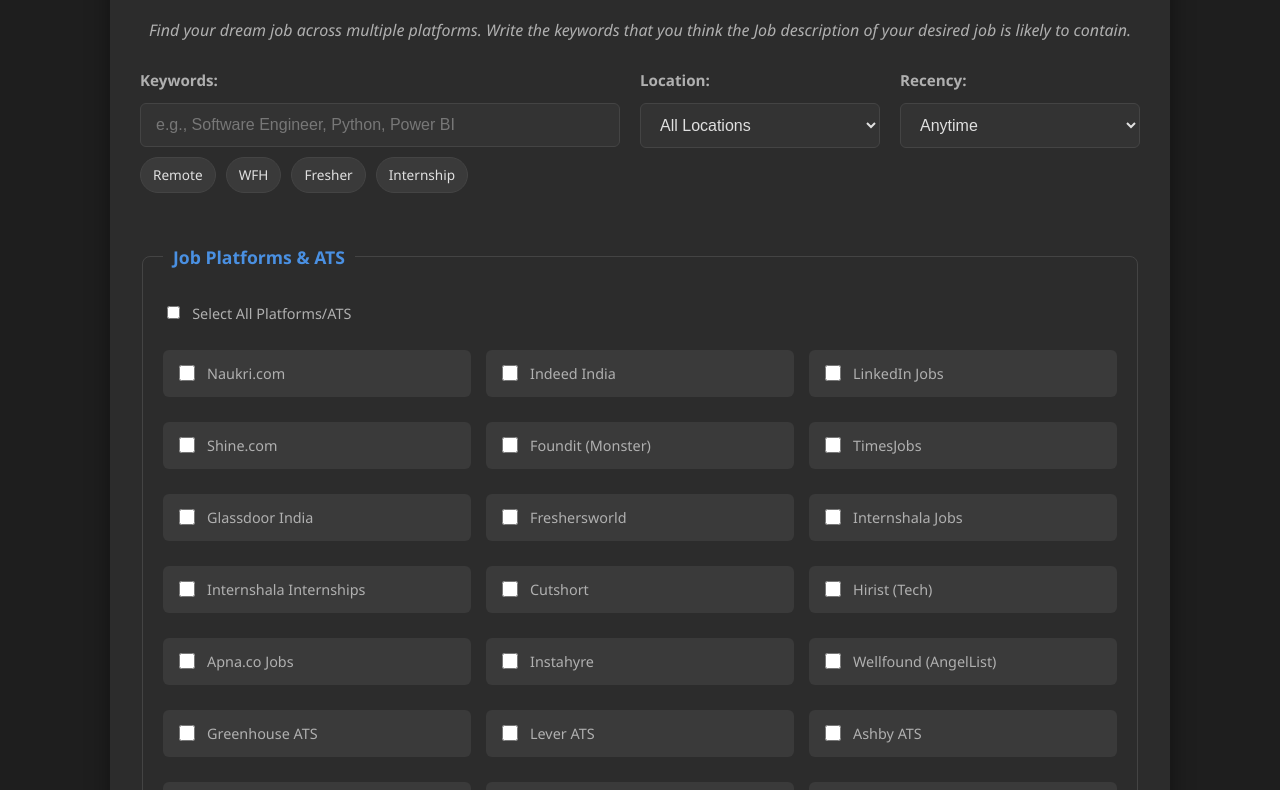
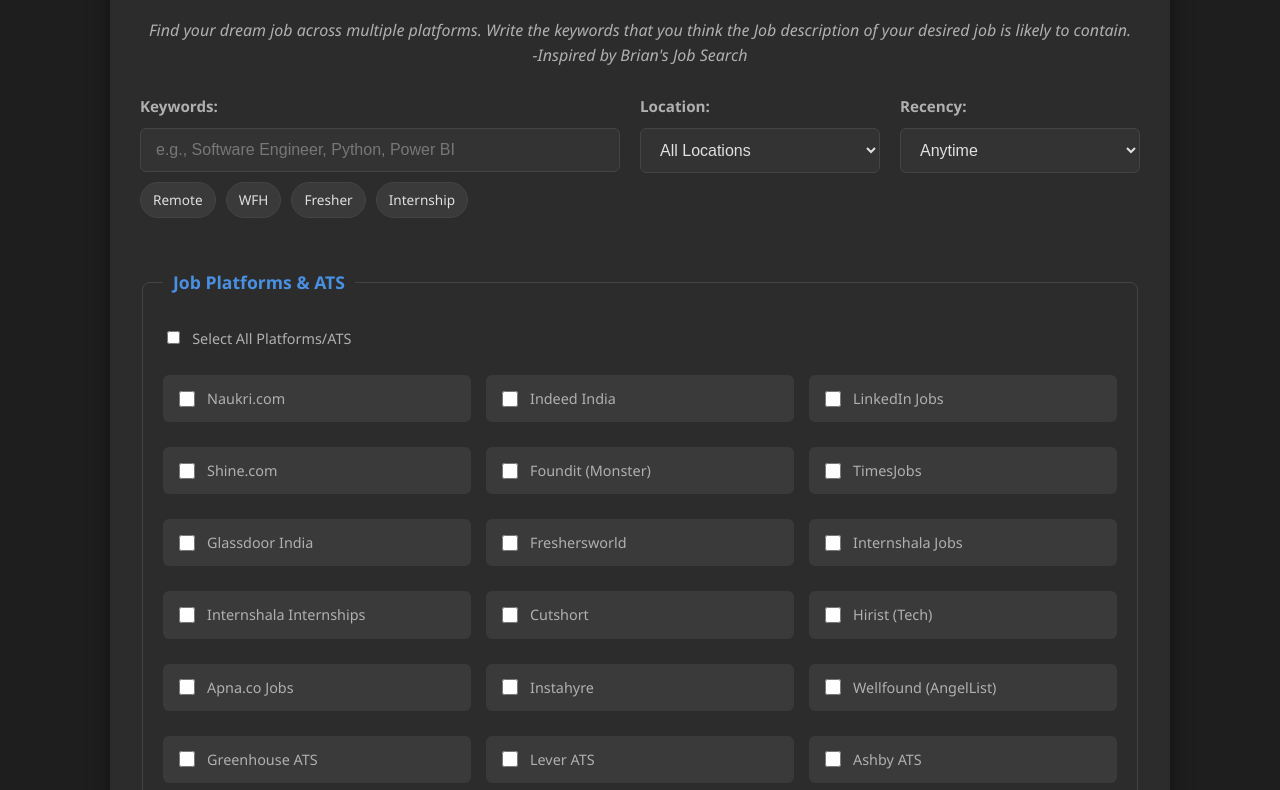
Before and after one commit to Rahil-Maniar/ATS-Optimized-Job-Search, a plain HTML site: page index.html in a window 1280 px wide. Shown: the part 142-932 px from the top of the page. Drawn offline with Linux system fonts and the light colour scheme.

Commit message:
Credits to Brian batt

```diff
--- a/index.html
+++ b/index.html
@@ -402,7 +402,9 @@
         <img src="icon.png" alt="Job Search Icon" class="header-icon">
         India Job Search Aggregator
     </h1>
-    <div class="header-subtitle">Find your dream job across multiple platforms. Write the keywords that you think the Job description of your desired job is likely to contain.</div>
+    <div class="header-subtitle">Find your dream job across multiple platforms. Write the keywords that you think the Job description of your desired job is likely to contain.
+        <br> -Inspired by Brian's Job Search
+    </div>
 
         <div class="recent-searches" id="recentSearches">
             <h3>Recent Searches</h3>
```
